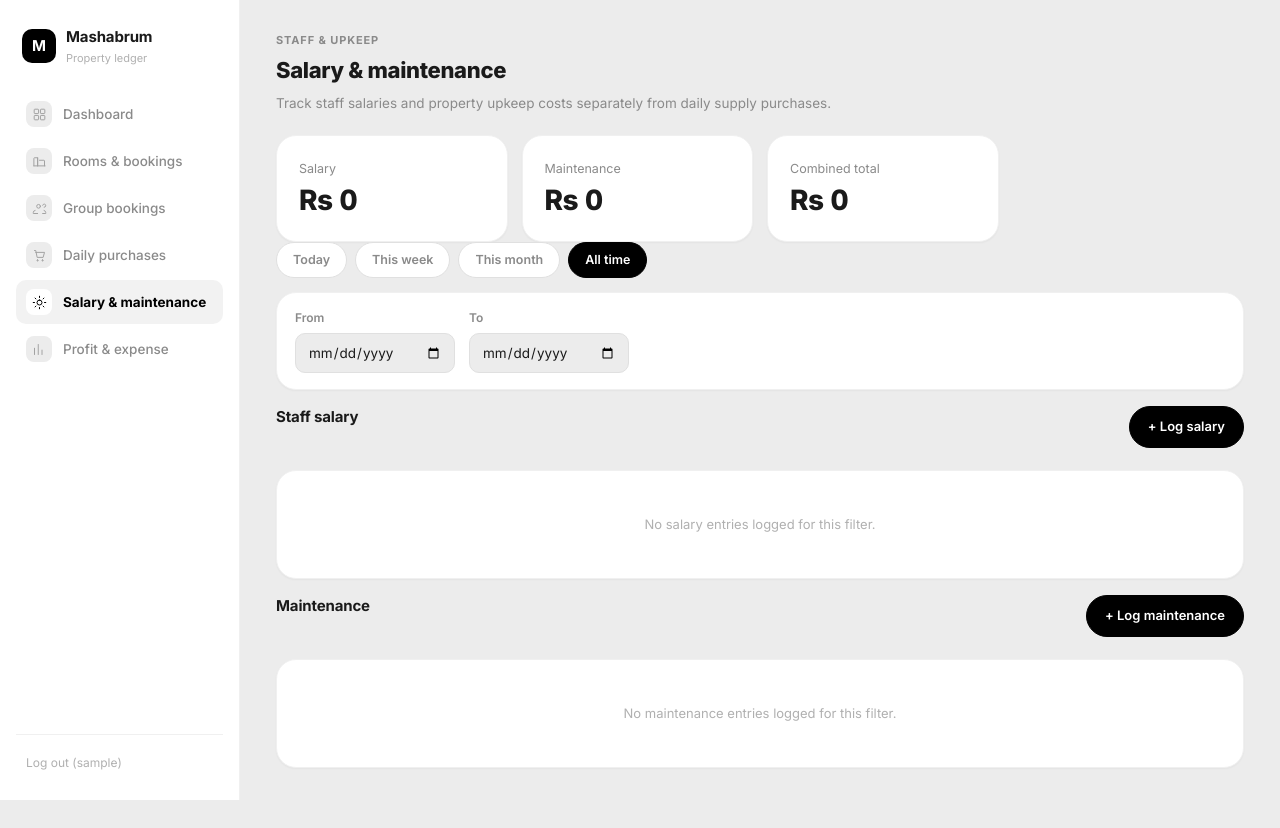
After one commit to JunaFaizan/mamu, a Django app: page /expenses/ in a window 1280 px wide. The commit adds this page. Run offline with Django 5.2, Linux system fonts and the light colour scheme; the visitor is signed in with stand-in values (Sample User, id 1); data that the repository does not hold is empty.

Commit message:
your message

```diff
--- a/main_app/forms.py
+++ b/main_app/forms.py
@@ -1,6 +1,49 @@
 from django import forms
 
-from .models import Booking, Group, Purchase, Room
+from .models import Booking, Group, Maintenance, Purchase, Room, Salary
+
+
+class SalaryForm(forms.ModelForm):
+    class Meta:
+        model = Salary
+        fields = ['staff_name', 'month', 'amount', 'notes']
+        widgets = {
+            'staff_name': forms.TextInput(attrs={
+                'placeholder': 'e.g. Ali (housekeeping)',
+                'autofocus': True,
+            }),
+            'month': forms.TextInput(attrs={
+                'placeholder': 'e.g. August 2026',
+            }),
+            'amount': forms.NumberInput(attrs={
+                'placeholder': 'e.g. 25000',
+                'min': '0',
+                'step': '1',
+            }),
+            'notes': forms.TextInput(attrs={
+                'placeholder': 'Optional',
+            }),
+        }
+
+
+class MaintenanceForm(forms.ModelForm):
+    class Meta:
+        model = Maintenance
+        fields = ['type', 'title', 'amount', 'notes']
+        widgets = {
+            'title': forms.TextInput(attrs={
+                'placeholder': 'e.g. AC repair, room 204',
+                'autofocus': True,
+            }),
+            'amount': forms.NumberInput(attrs={
+                'placeholder': 'e.g. 5000',
+                'min': '0',
+                'step': '1',
+            }),
+            'notes': forms.TextInput(attrs={
+                'placeholder': 'Optional',
+            }),
+        }
 
 
 class PurchaseForm(forms.ModelForm):
--- a/main_app/static/main_app/style.css
+++ b/main_app/static/main_app/style.css
@@ -133,28 +133,7 @@ button:focus-visible, a:focus-visible, input:focus-visible, select:focus-visible
 /* ================= Main ================= */
 .main { margin-left: 240px; flex: 1; min-width: 0; }
 
-.topbar {
-  display: flex;
-  align-items: center;
-  justify-content: space-between;
-  padding: 20px 36px;
-  border-bottom: 1px solid var(--border-light);
-}
-.topbar-title { font-size: 17px; font-weight: 700; letter-spacing: -0.01em; }
-.topbar-date { font-size: 12.5px; color: var(--text-faint); margin-top: 2px; }
-
-.topbar-right { display: flex; align-items: center; gap: 14px; }
-.avatar {
-  width: 32px; height: 32px;
-  border-radius: 50%;
-  background: var(--accent);
-  color: #fff;
-  font-size: 12px;
-  font-weight: 700;
-  display: flex; align-items: center; justify-content: center;
-}
-
-.content { max-width: 1120px; margin: 0 auto; padding: 32px 36px 60px; }
+.content { max-width: 1400px; padding: 32px 36px 60px; }
 
 .page-head {
   display: flex;
@@ -296,7 +275,7 @@ tbody tr:hover { background: #FAFAFA; }
 .row-action:hover { border-color: #C7C7C7; background: var(--bg); }
 .row-action.danger { color: var(--danger-fg); border-color: var(--danger-bg); background: var(--danger-bg); }
 .row-action.danger:hover { border-color: var(--danger-fg); }
-.row-actions { display: inline-flex; gap: 8px; }
+.row-actions { display: inline-flex; flex-wrap: wrap; justify-content: flex-end; gap: 8px; }
 
 .legend { display: flex; gap: 18px; font-size: 12px; color: var(--text-muted); margin: 4px 0 16px; }
 .legend-item { display: flex; align-items: center; gap: 6px; }
@@ -410,10 +389,10 @@ input:focus, select:focus, textarea:focus {
 
 /* ================= Modern data table (daily purchases) ================= */
 .data-table { width: 100%; border-collapse: collapse; font-size: 13.5px; table-layout: fixed; min-width: 0; }
-.data-table .col-item { width: 46%; }
-.data-table .col-date { width: 26%; }
-.data-table .col-price { width: 18%; }
-.data-table .col-actions { width: 10%; }
+.data-table .col-item { width: 38%; }
+.data-table .col-date { width: 22%; }
+.data-table .col-price { width: 16%; }
+.data-table .col-actions { width: 24%; }
 
 .data-table thead th {
   text-align: left; padding: 0; border-bottom: 1px solid var(--border-light); background: var(--bg);
@@ -531,8 +510,6 @@ input:focus, select:focus, textarea:focus {
 @media (max-width: 880px) {
   .sidebar { display: none; }
   .main { margin-left: 0; }
-  .topbar { padding: 14px 18px; }
-  .topbar-date { display: none; }
 
   .mobile-topbar {
     display: block;
@@ -647,8 +624,6 @@ input:focus, select:focus, textarea:focus {
 @media (max-width: 480px) {
   .stat-grid { grid-template-columns: 1fr; }
   .room-grid { grid-template-columns: repeat(auto-fill, minmax(128px, 1fr)); }
-  .topbar-title { font-size: 15.5px; }
-  .avatar { width: 28px; height: 28px; font-size: 11px; }
   .content { padding: 16px 14px 40px; }
   .card, .stat-card, .filter-bar { border-radius: var(--radius); }
 }
--- a/main_app/templates/main_app/base.html
+++ b/main_app/templates/main_app/base.html
@@ -41,6 +41,10 @@
       <span class="icon-box"><svg viewBox="0 0 24 24" fill="none" stroke="currentColor" stroke-width="1.6"><path stroke-linecap="round" stroke-linejoin="round" d="M4 4h2l.6 3M6.6 7l1.6 8h9.6L20 7H6.6zM9 19a1 1 0 100 2 1 1 0 000-2zm8 0a1 1 0 100 2 1 1 0 000-2z"/></svg></span>
       Daily purchases
     </a>
+    <a href="{% url 'expenses' %}" class="nav-link" data-nav="expenses">
+      <span class="icon-box"><svg viewBox="0 0 24 24" fill="none" stroke="currentColor" stroke-width="1.6"><path stroke-linecap="round" stroke-linejoin="round" d="M12 2v2m0 16v2M4.9 4.9l1.4 1.4m11.4 11.4l1.4 1.4M2 12h2m16 0h2M4.9 19.1l1.4-1.4m11.4-11.4l1.4-1.4M12 8a4 4 0 100 8 4 4 0 000-8z"/></svg></span>
+      Salary &amp; maintenance
+    </a>
     <a href="{% url 'reports' %}" class="nav-link" data-nav="reports">
       <span class="icon-box"><svg viewBox="0 0 24 24" fill="none" stroke="currentColor" stroke-width="1.6"><path stroke-linecap="round" stroke-linejoin="round" d="M4 20V10m6 10V4m6 16v-7"/></svg></span>
       Profit &amp; expense
@@ -79,6 +83,10 @@
         <span class="icon-box"><svg viewBox="0 0 24 24" fill="none" stroke="currentColor" stroke-width="1.6"><path stroke-linecap="round" stroke-linejoin="round" d="M4 4h2l.6 3M6.6 7l1.6 8h9.6L20 7H6.6zM9 19a1 1 0 100 2 1 1 0 000-2zm8 0a1 1 0 100 2 1 1 0 000-2z"/></svg></span>
         Daily purchases
       </a>
+      <a href="{% url 'expenses' %}" class="nav-link" data-nav="expenses">
+        <span class="icon-box"><svg viewBox="0 0 24 24" fill="none" stroke="currentColor" stroke-width="1.6"><path stroke-linecap="round" stroke-linejoin="round" d="M12 2v2m0 16v2M4.9 4.9l1.4 1.4m11.4 11.4l1.4 1.4M2 12h2m16 0h2M4.9 19.1l1.4-1.4m11.4-11.4l1.4-1.4M12 8a4 4 0 100 8 4 4 0 000-8z"/></svg></span>
+        Salary &amp; maintenance
+      </a>
       <a href="{% url 'reports' %}" class="nav-link" data-nav="reports">
         <span class="icon-box"><svg viewBox="0 0 24 24" fill="none" stroke="currentColor" stroke-width="1.6"><path stroke-linecap="round" stroke-linejoin="round" d="M4 20V10m6 10V4m6 16v-7"/></svg></span>
         Profit &amp; expense
@@ -93,15 +101,6 @@
   </aside>
 
   <main class="main">
-    <div class="topbar">
-      <div>
-        <p class="topbar-title">{% block topbar_title %}{% endblock %}</p>
-        <p class="topbar-date">{% now "l, F j, Y" %}</p>
-      </div>
-      <div class="topbar-right">
-        <div class="avatar" title="{{ request.user.username }}">{{ request.user.username|slice:":2"|upper }}</div>
-      </div>
-    </div>
     <div class="content">
       {% block content %}{% endblock %}
     </div>
--- a/main_app/templates/main_app/dashboard.html
+++ b/main_app/templates/main_app/dashboard.html
@@ -3,7 +3,6 @@
 
 {% block title %}Dashboard — Mashabrum{% endblock %}
 {% block page_id %}dashboard{% endblock %}
-{% block topbar_title %}Dashboard{% endblock %}
 
 {% block content %}
   <div class="page-head">
--- /dev/null
+++ b/main_app/templates/main_app/expenses.html
@@ -0,0 +1,205 @@
+{% extends "main_app/base.html" %}
+{% load static humanize %}
+
+{% block title %}Salary &amp; maintenance — Mashabrum{% endblock %}
+{% block page_id %}expenses{% endblock %}
+
+{% block content %}
+  <div class="page-head">
+    <div>
+      <p class="eyebrow">Staff &amp; upkeep</p>
+      <h1 class="page-title">Salary &amp; maintenance</h1>
+      <p class="page-sub">Track staff salaries and property upkeep costs separately from daily supply purchases.</p>
+    </div>
+  </div>
+
+  <div class="stat-grid">
+    <div class="stat-card">
+      <p class="stat-label">Salary{% if date_from or date_to %} (filtered){% endif %}</p>
+      <p class="stat-value tabular">Rs {{ salary_total|floatformat:0|intcomma }}</p>
+    </div>
+    <div class="stat-card">
+      <p class="stat-label">Maintenance{% if date_from or date_to %} (filtered){% endif %}</p>
+      <p class="stat-value tabular">Rs {{ maintenance_total|floatformat:0|intcomma }}</p>
+    </div>
+    <div class="stat-card">
+      <p class="stat-label">Combined total</p>
+      <p class="stat-value tabular">Rs {{ combined_total|floatformat:0|intcomma }}</p>
+    </div>
+  </div>
+
+  <div class="segmented" style="margin-bottom:14px">
+    {% for range in quick_ranges %}
+    <a href="{{ range.url }}" class="segmented-btn {% if range.active %}active{% endif %}">{{ range.label }}</a>
+    {% endfor %}
+  </div>
+
+  <form method="get" class="filter-bar">
+    <div class="filter-field">
+      <label for="eFilterFrom">From</label>
+      <input type="date" id="eFilterFrom" name="from" value="{{ date_from }}" onchange="this.form.submit()">
+    </div>
+    <div class="filter-field">
+      <label for="eFilterTo">To</label>
+      <input type="date" id="eFilterTo" name="to" value="{{ date_to }}" onchange="this.form.submit()">
+    </div>
+    {% if date_from or date_to %}
+      <a class="btn-text" href="{% url 'expenses' %}">Clear filters</a>
+    {% endif %}
+  </form>
+
+  <section>
+    <div class="page-head">
+      <h2 class="section-title" style="margin-bottom:0">Staff salary</h2>
+      <a href="{% url 'expenses' %}?salary_modal=1" class="btn btn-primary">+ Log salary</a>
+    </div>
+    <div class="table-wrap">
+      {% if salaries %}
+      <div class="table-scroll">
+        <table>
+          <thead>
+            <tr>
+              <th>Staff name</th>
+              <th>Month</th>
+              <th class="num">Amount</th>
+              <th></th>
+            </tr>
+          </thead>
+          <tbody>
+            {% for s in salaries %}
+            <tr>
+              <td>{{ s.staff_name }}{% if s.notes %}<div class="cell-sub">{{ s.notes }}</div>{% endif %}</td>
+              <td>{{ s.month }}</td>
+              <td class="num tabular">Rs {{ s.amount|floatformat:0|intcomma }}</td>
+              <td class="num">
+                <form method="post" action="{% url 'salary_delete' s.pk %}" onsubmit="return confirm('Remove this salary entry?')">
+                  {% csrf_token %}
+                  <button type="submit" class="row-action danger">Remove</button>
+                </form>
+              </td>
+            </tr>
+            {% endfor %}
+          </tbody>
+        </table>
+      </div>
+      {% else %}
+      <p class="empty-row">No salary entries logged for this filter.</p>
+      {% endif %}
+    </div>
+  </section>
+
+  <section style="margin-top:16px">
+    <div class="page-head">
+      <h2 class="section-title" style="margin-bottom:0">Maintenance</h2>
+      <a href="{% url 'expenses' %}?maintenance_modal=1" class="btn btn-primary">+ Log maintenance</a>
+    </div>
+    <div class="table-wrap">
+      {% if maintenances %}
+      <div class="table-scroll">
+        <table>
+          <thead>
+            <tr>
+              <th>Type</th>
+              <th>Description</th>
+              <th class="num">Amount</th>
+              <th></th>
+            </tr>
+          </thead>
+          <tbody>
+            {% for m in maintenances %}
+            <tr>
+              <td><span class="badge badge-warning">{{ m.get_type_display }}</span></td>
+              <td>{{ m.title|default:"—" }}{% if m.notes %}<div class="cell-sub">{{ m.notes }}</div>{% endif %}</td>
+              <td class="num tabular">Rs {{ m.amount|floatformat:0|intcomma }}</td>
+              <td class="num">
+                <form method="post" action="{% url 'maintenance_delete' m.pk %}" onsubmit="return confirm('Remove this maintenance entry?')">
+                  {% csrf_token %}
+                  <button type="submit" class="row-action danger">Remove</button>
+                </form>
+              </td>
+            </tr>
+            {% endfor %}
+          </tbody>
+        </table>
+      </div>
+      {% else %}
+      <p class="empty-row">No maintenance entries logged for this filter.</p>
+      {% endif %}
+    </div>
+  </section>
+{% endblock %}
+
+{% block modal %}
+<div class="modal-overlay {% if not salary_modal_open %}hidden{% endif %}">
+  <a href="{% url 'expenses' %}" class="modal-overlay-backdrop"></a>
+  <div class="modal">
+    <div class="modal-head">
+      <h3>Log staff salary</h3>
+      <a href="{% url 'expenses' %}" class="modal-close">&times;</a>
+    </div>
+    <div class="modal-body">
+      <form method="post" action="{% url 'salary_save' %}">
+        {% csrf_token %}
+        <div class="form-group">
+          <label for="{{ salary_form.staff_name.id_for_label }}">Staff name</label>
+          {{ salary_form.staff_name }}
+          {% if salary_form.staff_name.errors %}<p class="hint">{{ salary_form.staff_name.errors|join:", " }}</p>{% endif %}
+        </div>
+        <div class="form-group">
+          <label for="{{ salary_form.month.id_for_label }}">Month</label>
+          {{ salary_form.month }}
+          {% if salary_form.month.errors %}<p class="hint">{{ salary_form.month.errors|join:", " }}</p>{% endif %}
+        </div>
+        <div class="form-group">
+          <label for="{{ salary_form.amount.id_for_label }}">Amount (Rs)</label>
+          {{ salary_form.amount }}
+          {% if salary_form.amount.errors %}<p class="hint">{{ salary_form.amount.errors|join:", " }}</p>{% endif %}
+        </div>
+        <div class="form-group">
+          <label for="{{ salary_form.notes.id_for_label }}">Notes <span class="cell-sub">(optional)</span></label>
+          {{ salary_form.notes }}
+        </div>
+        <div class="form-actions">
+          <button type="submit" class="btn btn-primary">Add salary entry</button>
+        </div>
+      </form>
+    </div>
+  </div>
+</div>
+
+<div class="modal-overlay {% if not maintenance_modal_open %}hidden{% endif %}">
+  <a href="{% url 'expenses' %}" class="modal-overlay-backdrop"></a>
+  <div class="modal">
+    <div class="modal-head">
+      <h3>Log maintenance</h3>
+      <a href="{% url 'expenses' %}" class="modal-close">&times;</a>
+    </div>
+    <div class="modal-body">
+      <form method="post" action="{% url 'maintenance_save' %}">
+        {% csrf_token %}
+        <div class="form-group">
+          <label for="{{ maintenance_form.type.id_for_label }}">Type</label>
+          {{ maintenance_form.type }}
+          {% if maintenance_form.type.errors %}<p class="hint">{{ maintenance_form.type.errors|join:", " }}</p>{% endif %}
+        </div>
+        <div class="form-group">
+          <label for="{{ maintenance_form.title.id_for_label }}">Description <span class="cell-sub">(optional)</span></label>
+          {{ maintenance_form.title }}
+        </div>
+        <div class="form-group">
+          <label for="{{ maintenance_form.amount.id_for_label }}">Amount (Rs)</label>
+          {{ maintenance_form.amount }}
+          {% if maintenance_form.amount.errors %}<p class="hint">{{ maintenance_form.amount.errors|join:", " }}</p>{% endif %}
+        </div>
+        <div class="form-group">
+          <label for="{{ maintenance_form.notes.id_for_label }}">Notes <span class="cell-sub">(optional)</span></label>
+          {{ maintenance_form.notes }}
+        </div>
+        <div class="form-actions">
+          <button type="submit" class="btn btn-primary">Add maintenance entry</button>
+        </div>
+      </form>
+    </div>
+  </div>
+</div>
+{% endblock %}
--- a/main_app/templates/main_app/groups.html
+++ b/main_app/templates/main_app/groups.html
@@ -3,7 +3,6 @@
 
 {% block title %}Group bookings — Mashabrum{% endblock %}
 {% block page_id %}groups{% endblock %}
-{% block topbar_title %}Group bookings{% endblock %}
 
 {% block modal_toggle %}
 <input type="checkbox" id="addGroupToggle" class="modal-check" hidden {% if group_modal_open %}checked{% endif %}>
--- a/main_app/templates/main_app/rooms.html
+++ b/main_app/templates/main_app/rooms.html
@@ -3,7 +3,6 @@
 
 {% block title %}Rooms &amp; bookings — Mashabrum{% endblock %}
 {% block page_id %}rooms{% endblock %}
-{% block topbar_title %}Rooms &amp; bookings{% endblock %}
 
 {% block content %}
   <section>
--- a/main_app/urls.py
+++ b/main_app/urls.py
@@ -18,6 +18,12 @@ urlpatterns = [
     path('groups/<int:pk>/checkout/', views.group_checkout, name='group_checkout'),
     path('groups/<int:pk>/delete/', views.group_delete, name='group_delete'),
     path('purchases/', views.purchases, name='purchases'),
+    path('purchases/save/', views.purchase_save, name='purchase_save'),
     path('purchases/<int:pk>/delete/', views.purchase_delete, name='purchase_delete'),
+    path('expenses/', views.expenses, name='expenses'),
+    path('expenses/salary/save/', views.salary_save, name='salary_save'),
+    path('expenses/salary/<int:pk>/delete/', views.salary_delete, name='salary_delete'),
+    path('expenses/maintenance/save/', views.maintenance_save, name='maintenance_save'),
+    path('expenses/maintenance/<int:pk>/delete/', views.maintenance_delete, name='maintenance_delete'),
     path('reports/', views.reports, name='reports'),
 ]
--- a/main_app/views.py
+++ b/main_app/views.py
@@ -8,8 +8,8 @@ from django.shortcuts import get_object_or_404, redirect, render
 from django.urls import reverse
 from django.utils import timezone
 
-from .forms import BookingForm, GroupForm, PurchaseForm, RoomForm
-from .models import Booking, Group, Purchase, Room
+from .forms import BookingForm, GroupForm, MaintenanceForm, PurchaseForm, RoomForm, SalaryForm
+from .models import Booking, Group, Maintenance, Purchase, Room, Salary
 
 
 def _quick_range_options(url_name, date_from, date_to):
@@ -296,15 +296,21 @@ def reports(request):
     bookings = Booking.objects.select_related('room').all()
     groups_qs = Group.objects.all()
     purchases = Purchase.objects.all()
+    salaries = Salary.objects.all()
+    maintenances = Maintenance.objects.all()
 
     if date_from:
         bookings = bookings.filter(check_in__gte=date_from)
         groups_qs = groups_qs.filter(check_in__gte=date_from)
         purchases = purchases.filter(created_at__date__gte=date_from)
+        salaries = salaries.filter(created_at__date__gte=date_from)
+        maintenances = maintenances.filter(created_at__date__gte=date_from)
     if date_to:
         bookings = bookings.filter(check_in__lte=date_to)
         groups_qs = groups_qs.filter(check_in__lte=date_to)
         purchases = purchases.filter(created_at__date__lte=date_to)
+        salaries = salaries.filter(created_at__date__lte=date_to)
+        maintenances = maintenances.filter(created_at__date__lte=date_to)
 
     room_revenue = sum((b.total for b in bookings), 0)
     group_revenue = sum((g.total for g in groups_qs), 0)
@@ -316,17 +322,23 @@ def reports(request):
     )
     due_revenue = total_revenue - paid_revenue
 
-    total_expense = purchases.aggregate(total=Sum('price'))['total'] or 0
+    purchase_total = purchases.aggregate(total=Sum('price'))['total'] or 0
+    salary_total = salaries.aggregate(total=Sum('amount'))['total'] or 0
+    maintenance_total = maintenances.aggregate(total=Sum('amount'))['total'] or 0
+    total_expense = purchase_total + salary_total + maintenance_total
     purchase_count = purchases.count()
 
     profit = total_revenue - total_expense
     margin = round((profit / total_revenue) * 100) if total_revenue > 0 else 0
     max_val = max(total_revenue, total_expense, 1)
 
+    filter_params = {k: v for k, v in {'from': date_from, 'to': date_to}.items() if v}
+
     purchases_url = reverse('purchases')
-    filter_params = {k: v for k, v in {'from': date_from, 'to': date_to}.items() if v}
+    expenses_url = reverse('expenses')
     if filter_params:
         purchases_url += '?' + urlencode(filter_params)
+        expenses_url += '?' + urlencode(filter_params)
 
     context = {
         'date_from': date_from,
@@ -344,9 +356,12 @@ def reports(request):
         'expense_bar_pct': round((total_expense / max_val) * 100),
         'paid_pct': round((paid_revenue / total_revenue) * 100) if total_revenue else 0,
         'due_pct': round((due_revenue / total_revenue) * 100) if total_revenue else 0,
-        'purchase_total': total_expense,
+        'purchase_total': purchase_total,
         'purchase_count': purchase_count,
         'purchases_url': purchases_url,
+        'salary_total': salary_total,
+        'maintenance_total': maintenance_total,
+        'expenses_url': expenses_url,
     }
     return render(request, 'main_app/reports.html', context)
 
@@ -358,19 +373,18 @@ PURCHASE_SORT_FIELDS = {
 }
 
 
-@login_required
-def purchases(request):
-    reopen_modal = False
-
-    if request.method == 'POST':
-        form = PurchaseForm(request.POST)
-        if form.is_valid():
-            form.save()
-            messages.success(request, 'Purchase logged.')
-            return redirect('purchases')
-        reopen_modal = True
-    else:
-        form = PurchaseForm()
+def _render_purchases(request, form=None, modal_open=False):
+    if form is None:
+        modal_param = request.GET.get('purchase_modal')
+        if modal_param == 'edit' and request.GET.get('id'):
+            purchase = get_object_or_404(Purchase, pk=request.GET['id'])
+            form = PurchaseForm(instance=purchase)
+            modal_open = True
+        elif modal_param == 'add':
+            form = PurchaseForm()
+            modal_open = True
+        else:
+            form = PurchaseForm()
 
     date_from = request.GET.get('from', '')
     date_to = request.GET.get('to', '')
@@ -405,7 +419,7 @@ def purchases(request):
         'quick_ranges': _quick_range_options('purchases', date_from, date_to),
         'filtered_total': filtered_total,
         'today_total': today_total,
-        'reopen_modal': reopen_modal,
+        'modal_open': modal_open,
         'sort': sort,
         'sort_key': sort_key,
         'sort_url_item': sort_url('item'),
@@ -416,9 +430,127 @@ def purchases(request):
 
 
 @login_required
+def purchases(request):
+    return _render_purchases(request)
+
+
+@login_required
+def purchase_save(request):
+    if request.method != 'POST':
+        return redirect('purchases')
+
+    purchase_id = request.POST.get('purchase_id')
+    purchase = get_object_or_404(Purchase, pk=purchase_id) if purchase_id else None
+    form = PurchaseForm(request.POST, instance=purchase)
+    if form.is_valid():
+        form.save()
+        messages.success(request, 'Purchase updated.' if purchase else 'Purchase logged.')
+        return redirect('purchases')
+
+    messages.error(request, 'Could not save the purchase — please fix the errors below.')
+    return _render_purchases(request, form=form, modal_open=True)
+
+
+@login_required
 def purchase_delete(request, pk):
     purchase = get_object_or_404(Purchase, pk=pk)
     if request.method == 'POST':
         purchase.delete()
         messages.success(request, 'Purchase removed.')
     return redirect('purchases')
+
+
+def _render_expenses(request, salary_form=None, maintenance_form=None,
+                      salary_modal_open=False, maintenance_modal_open=False):
+    if salary_form is None:
+        salary_form = SalaryForm()
+        if request.GET.get('salary_modal') == '1':
+            salary_modal_open = True
+    if maintenance_form is None:
+        maintenance_form = MaintenanceForm()
+        if request.GET.get('maintenance_modal') == '1':
+            maintenance_modal_open = True
+
+    date_from = request.GET.get('from', '')
+    date_to = request.GET.get('to', '')
+
+    salaries = Salary.objects.all()
+    maintenances = Maintenance.objects.all()
+    if date_from:
+        salaries = salaries.filter(created_at__date__gte=date_from)
+        maintenances = maintenances.filter(created_at__date__gte=date_from)
+    if date_to:
+        salaries = salaries.filter(created_at__date__lte=date_to)
+        maintenances = maintenances.filter(created_at__date__lte=date_to)
+
+    salary_total = salaries.aggregate(total=Sum('amount'))['total'] or 0
+    maintenance_total = maintenances.aggregate(total=Sum('amount'))['total'] or 0
+
+    context = {
+        'salary_form': salary_form,
+        'maintenance_form': maintenance_form,
+        'salaries': salaries,
+        'maintenances': maintenances,
+        'date_from': date_from,
+        'date_to': date_to,
+        'quick_ranges': _quick_range_options('expenses', date_from, date_to),
+        'salary_total': salary_total,
+        'maintenance_total': maintenance_total,
+        'combined_total': salary_total + maintenance_total,
+        'salary_modal_open': salary_modal_open,
+        'maintenance_modal_open': maintenance_modal_open,
+    }
+    return render(request, 'main_app/expenses.html', context)
+
+
+@login_required
+def expenses(request):
+    return _render_expenses(request)
+
+
+@login_required
+def salary_save(request):
+    if request.method != 'POST':
+        return redirect('expenses')
+
+    form = SalaryForm(request.POST)
+    if form.is_valid():
+        form.save()
+        messages.success(request, 'Salary logged.')
+        return redirect('expenses')
+
+    messages.error(request, 'Could not save the salary entry — please fix the errors below.')
+    return _render_expenses(request, salary_form=form, salary_modal_open=True)
+
+
+@login_required
+def salary_delete(request, pk):
+    salary = get_object_or_404(Salary, pk=pk)
+    if request.method == 'POST':
+        salary.delete()
+        messages.success(request, 'Salary entry removed.')
+    return redirect('expenses')
+
+
+@login_required
+def maintenance_save(request):
+    if request.method != 'POST':
+        return redirect('expenses')
+
+    form = MaintenanceForm(request.POST)
+    if form.is_valid():
+        form.save()
+        messages.success(request, 'Maintenance logged.')
+        return redirect('expenses')
+
+    messages.error(request, 'Could not save the maintenance entry — please fix the errors below.')
+    return _render_expenses(request, maintenance_form=form, maintenance_modal_open=True)
+
+
+@login_required
+def maintenance_delete(request, pk):
+    maintenance = get_object_or_404(Maintenance, pk=pk)
+    if request.method == 'POST':
+        maintenance.delete()
+        messages.success(request, 'Maintenance entry removed.')
+    return redirect('expenses')
```
Also changed, not shown: main_app/admin.py (+15 -1 lines), main_app/models.py (+37 -0 lines), main_app/templates/main_app/purchases.html (+21 -16 lines), main_app/templates/main_app/reports.html (+6 -8 lines), main_app/migrations/0006_expense.py (added), main_app/migrations/0007_maintenance_salary_delete_expense.py (added), 1 other file.
